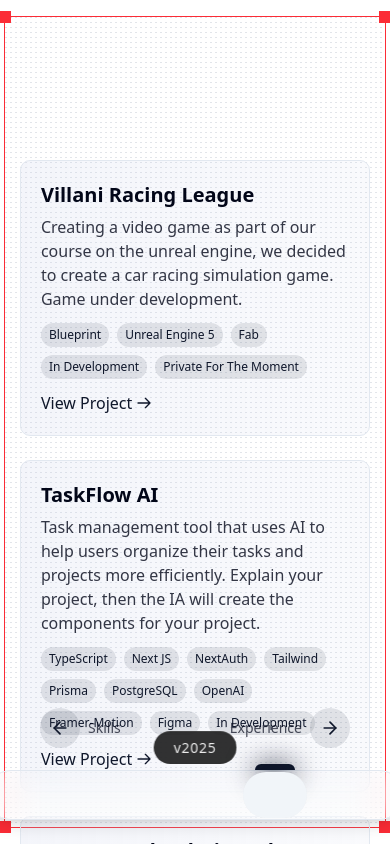
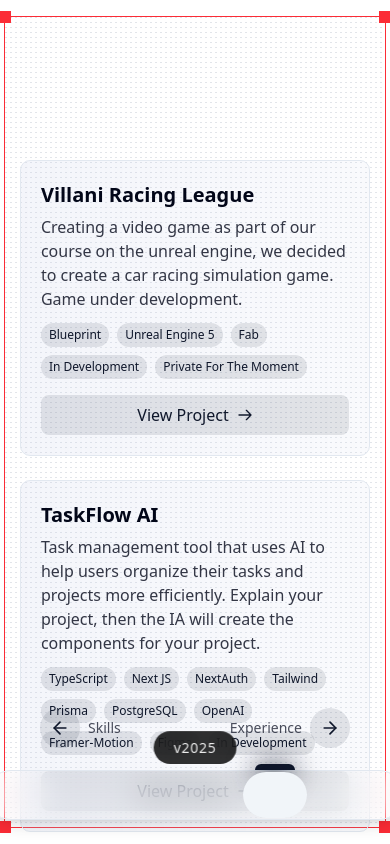
Before and after one commit to devZenta/Green-IT-CV, a Next.js app: page /projects in a window 390 px wide. Shown: the top 844 px of the page. Built offline with nearby package versions, Linux system fonts and the light colour scheme.

Commit message:
refactor: enhance layout of Experience and Projects components for improved responsiveness and user interaction

```diff
--- a/src/components/ExperiencePage/Experience.tsx
+++ b/src/components/ExperiencePage/Experience.tsx
@@ -45,23 +45,36 @@ Field observed ➡️ After-sales service, computer maintenance and repair
     }
   ]
 
+  // Split the experience items into groups of 2
+  const experienceGroups = [];
+  for (let i = 0; i < experienceItems.length; i += 2) {
+    experienceGroups.push(experienceItems.slice(i, i + 2));
+  }
+
   return (
     <section className="py-24 mt-16 bg-muted/30" id="experience">
-      <div className="max-w-4xl mx-auto px-4">
-        <div className="space-y-8">
-          {experienceItems.map((item, index) => (
+      <div className="max-w-6xl mx-auto px-4">
+        <div className="space-y-16">
+          {experienceGroups.map((group, groupIndex) => (
+            <div key={groupIndex} className="flex flex-col md:flex-row gap-6 md:gap-10">
+              {group.map((item, index) => (
                 <motion.div
                   key={index}
-              initial={{ opacity: 0, y: 20 }}
+                  initial={{ opacity: 0, y: 30 }}
                   whileInView={{ opacity: 1, y: 0 }}
-              transition={{ duration: 0.5, delay: index * 0.1 }}
-              className="bg-gradient-to-r from-[#C7CEE8]/20 to-[#C7CEE8]/10 border border-border p-6 rounded-lg"
+                  transition={{ duration: 0.6, delay: index * 0.2 }}
+                  viewport={{ once: true, margin: "-100px" }}
+                  className="bg-gradient-to-r from-[#C7CEE8]/20 to-[#C7CEE8]/10 border border-border p-6 rounded-lg flex-1"
                 >
+                  {/* Date for all screens */}
+                  <div className="mb-4">
+                    <span className="inline-block bg-primary/10 text-primary font-medium px-3 py-1 rounded-full text-sm">
+                      {item.period}
+                    </span>
+                  </div>
+
                   <h3 className="text-xl font-semibold text-foreground">{item.position}</h3>
-              <div className="flex justify-between items-center mt-2">
-                <p className="text-primary font-medium">{item.company}</p>
-                <p className="text-sm text-foreground/70">{item.period}</p>
-              </div>
+                  <p className="text-primary font-medium mt-2">{item.company}</p>
                   <p className="mt-3 text-foreground/80 whitespace-pre-line">{item.description}</p>
                   <div className="mt-4 flex flex-wrap gap-2">
                     {item.technologies.map((tech, i) => (
@@ -72,6 +85,11 @@ Field observed ➡️ After-sales service, computer maintenance and repair
                   </div>
                 </motion.div>
               ))}
+
+              {/* If there's only one item in a group, add an empty div for balance */}
+              {group.length === 1 && <div className="flex-1 hidden md:block" />}
+            </div>
+          ))}
         </div>
       </div>
     </section>
--- a/src/components/ProjectsPage/Projects.tsx
+++ b/src/components/ProjectsPage/Projects.tsx
@@ -80,23 +80,35 @@ export function Projects() {
                   </span>
                 ))}
               </div>
-              <motion.a
-                href={item.link}
-                target="_blank"
-                rel="noopener noreferrer"
-                className="mt-3 inline-flex items-center text-primary hover:underline"
-                whileHover={{ x: 5 }}
-                transition={{ type: "spring", stiffness: 400 }}
+              <motion.button
+                whileHover={{ scale: 1.02 }}
+                whileTap={{ scale: 0.98 }}
+                onClick={() => window.open(item.link, '_blank')}
+                className="mt-4 inline-flex items-center justify-center px-4 py-2 rounded-md bg-primary/10 text-primary hover:bg-primary/20 transition-colors duration-200 w-full group"
               >
-                View Project
-                <svg className="ml-1 w-4 h-4" fill="none" stroke="currentColor" viewBox="0 0 24 24" xmlns="http://www.w3.org/2000/svg">
-                  <path strokeLinecap="round" strokeLinejoin="round" strokeWidth={2} d="M14 5l7 7m0 0l-7 7m7-7H3" />
-                </svg>
-              </motion.a>
+                <span>View Project</span>
+                <motion.svg
+                  className="ml-2 w-4 h-4"
+                  initial={{ x: 0 }}
+                  animate={{ x: 0 }}
+                  whileHover={{ x: 4 }}
+                  fill="none"
+                  stroke="currentColor"
+                  viewBox="0 0 24 24"
+                  xmlns="http://www.w3.org/2000/svg"
+                >
+                  <path
+                    strokeLinecap="round"
+                    strokeLinejoin="round"
+                    strokeWidth={2}
+                    d="M14 5l7 7m0 0l-7 7m7-7H3"
+                  />
+                </motion.svg>
+              </motion.button>
             </motion.div>
           ))}
         </motion.div>
       </div>
     </section>
-  )
+  );
 }
```
Lines whose indentation alone changed are shown as unchanged.
